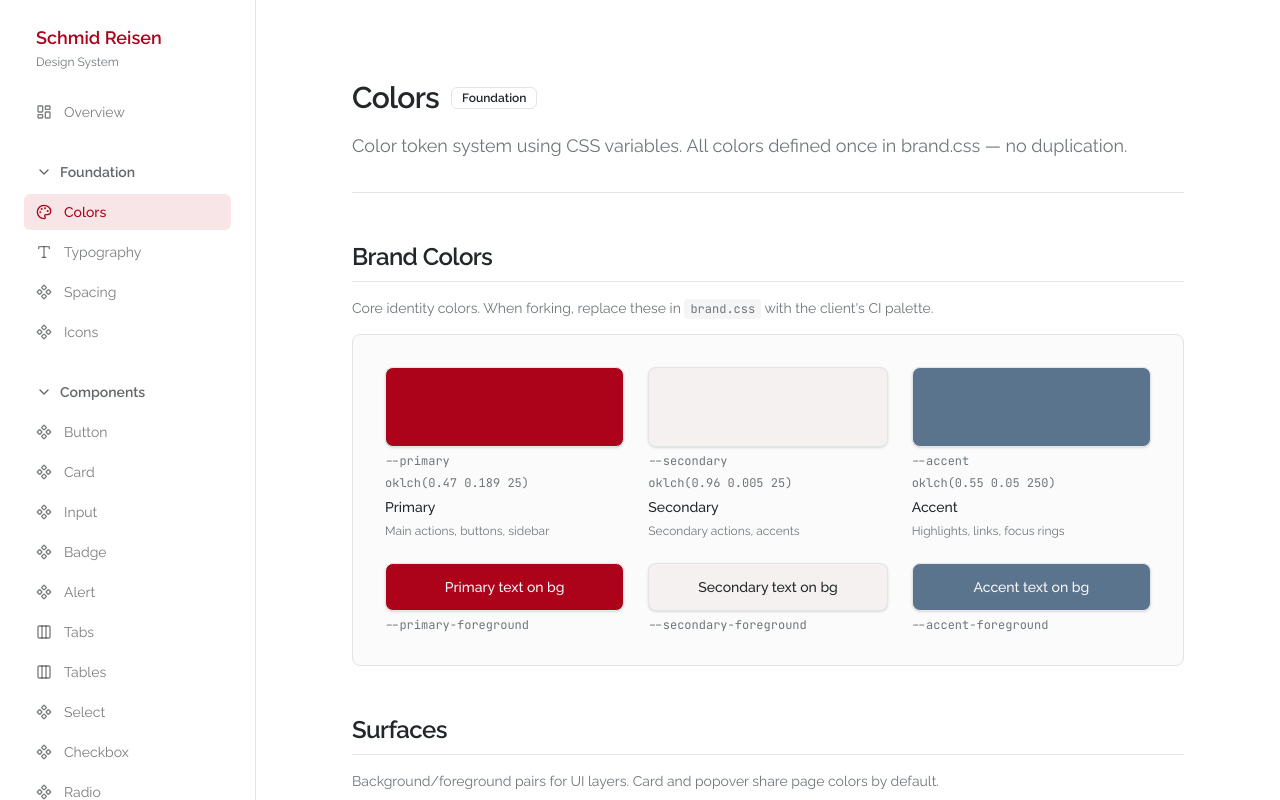
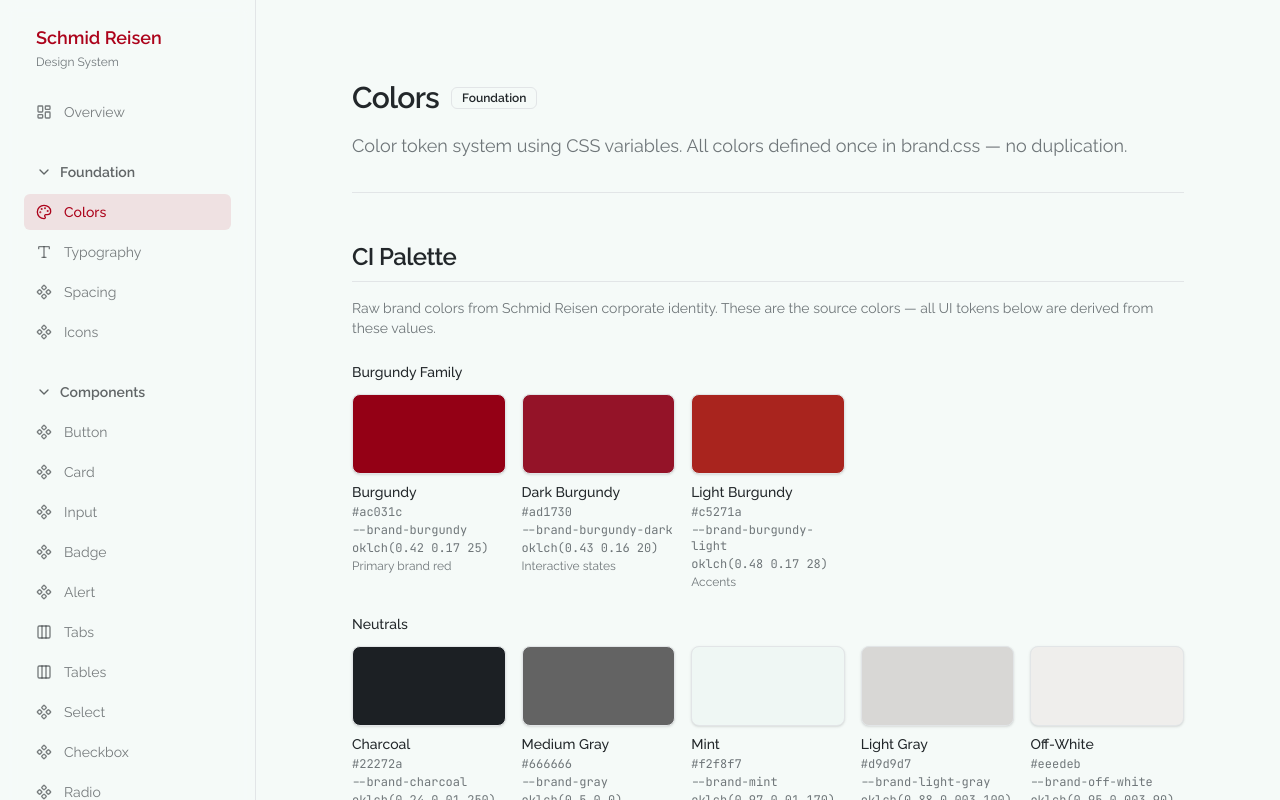
Before and after one commit to sftmlg/schmid-design-system, a Next.js app: page /foundation/colors in a window 1280 px wide. Shown: the top 800 px of the page. Built offline with nearby package versions, Linux system fonts and the light colour scheme.

Commit message:
Add CI palette colors and update surfaces to brand mint/off-white

```diff
--- a/src/app/brand.css
+++ b/src/app/brand.css
@@ -10,7 +10,44 @@
  * All components consume these tokens via Tailwind utilities.
  */
 
+/* ─── CI Palette ─────────────────────────────────────
+ * Raw brand colors from Schmid Reisen corporate identity.
+ * These are the source colors — UI tokens below are derived from these.
+ *
+ * Burgundy family:
+ *   #ac031c  oklch(0.42 0.17 25)   — Primary brand red
+ *   #ad1730  oklch(0.43 0.16 20)   — Dark burgundy (interactive)
+ *   #c5271a  oklch(0.48 0.17 28)   — Light burgundy (accents)
+ *
+ * Neutrals:
+ *   #22272a  oklch(0.24 0.01 250)  — Charcoal (text, footer)
+ *   #666666  oklch(0.50 0 0)       — Medium gray
+ *   #f2f8f7  oklch(0.97 0.01 170)  — Mint background
+ *   #d9d9d7  oklch(0.88 0.003 100) — Light gray (buttons)
+ *   #eeedeb  oklch(0.95 0.003 90)  — Off-white (sections)
+ *
+ * Sub-brand accents:
+ *   #948b6b  oklch(0.62 0.06 90)   — Olive (E5 hiking)
+ *   #147fa9  oklch(0.55 0.12 230)  — Blue (E5 accent)
+ * ──────────────────────────────────────────────────── */
+
 :root {
+	/* ─── Brand Metadata ──────────────────────────────── */
+	--brand-name: "Schmid Reisen";
+	--brand-description: "Bus, Taxi & Bikeshuttle in Nauders, Tirol";
+
+	/* ─── CI Palette (raw brand colors) ──────────────── */
+	--brand-burgundy: oklch(0.42 0.17 25);
+	--brand-burgundy-dark: oklch(0.43 0.16 20);
+	--brand-burgundy-light: oklch(0.48 0.17 28);
+	--brand-charcoal: oklch(0.24 0.01 250);
+	--brand-gray: oklch(0.5 0 0);
+	--brand-mint: oklch(0.97 0.01 170);
+	--brand-light-gray: oklch(0.88 0.003 100);
+	--brand-off-white: oklch(0.95 0.003 90);
+	--brand-olive: oklch(0.62 0.06 90);
+	--brand-blue: oklch(0.55 0.12 230);
+
 	/* ─── Core Brand ──────────────────────────────────── */
 	--primary: oklch(0.47 0.189 25);
 	--primary-foreground: oklch(0.98 0 0);
@@ -20,13 +57,13 @@
 	--accent-foreground: oklch(0.98 0 0);
 
 	/* ─── Surfaces ────────────────────────────────────── */
-	--background: oklch(1 0 0);
+	--background: oklch(0.98 0.005 170);
 	--foreground: oklch(0.27 0.009 234);
 	--card: oklch(1 0 0);
 	--card-foreground: oklch(0.27 0.009 234);
 	--popover: oklch(1 0 0);
 	--popover-foreground: oklch(0.27 0.009 234);
-	--muted: oklch(0.97 0.001 25);
+	--muted: oklch(0.95 0.003 90);
 	--muted-foreground: oklch(0.56 0.01 234);
 
 	/* ─── Semantic ────────────────────────────────────── */
@@ -54,8 +91,4 @@
 	--font-heading-weight: 600;
 	--font-body: var(--font-raleway), ui-sans-serif, system-ui, sans-serif;
 	--font-mono: var(--font-jetbrains), ui-monospace, monospace;
-
-	/* ─── Brand Metadata ──────────────────────────────── */
-	--brand-name: "Schmid Reisen";
-	--brand-description: "Bus, Taxi & Bikeshuttle in Nauders, Tirol";
 }
--- a/src/app/foundation/colors/page.tsx
+++ b/src/app/foundation/colors/page.tsx
@@ -9,18 +9,71 @@
 /* ────────────────────────────────────────────────
  * Color Hierarchy Architecture
  *
- * This page is structured as a 3-layer hierarchy to prevent duplication:
+ * This page is structured as a layered hierarchy to prevent duplication:
  *
+ * Layer 0: CI Palette    — raw brand colors (Schmid Busreisen only)
  * Layer 1: Brand Tokens  — primary, secondary, accent (defined ONCE)
  * Layer 2: Surfaces      — background/foreground pairs (derived from brand or independent)
  * Layer 3: Semantic       — destructive, success, warning (independent)
  * Layer 4: Chrome        — border, input, ring (utility)
  *
- * When forking for a client with a CI palette:
- * - Add a "CI Palette" section ABOVE brand tokens showing the raw CI colors
- * - Add a "Token Mapping" section showing CI color → derived tokens
- * - This eliminates duplication: each color value appears exactly ONCE
+ * The CI Palette section shows the raw corporate identity colors exactly once,
+ * with both hex and oklch values for reference.
  * ──────────────────────────────────────────────── */
+
+/* CI Palette — raw brand colors from corporate identity */
+const ciPalette = [
+	{
+		group: 'Burgundy Family',
+		colors: [
+			{
+				name: 'Burgundy',
+				variable: '--brand-burgundy',
+				hex: '#ac031c',
+				usage: 'Primary brand red',
+			},
+			{
+				name: 'Dark Burgundy',
+				variable: '--brand-burgundy-dark',
+				hex: '#ad1730',
+				usage: 'Interactive states',
+			},
+			{
+				name: 'Light Burgundy',
+				variable: '--brand-burgundy-light',
+				hex: '#c5271a',
+				usage: 'Accents',
+			},
+		],
+	},
+	{
+		group: 'Neutrals',
+		colors: [
+			{ name: 'Charcoal', variable: '--brand-charcoal', hex: '#22272a', usage: 'Text, footer' },
+			{ name: 'Medium Gray', variable: '--brand-gray', hex: '#666666', usage: 'Secondary text' },
+			{ name: 'Mint', variable: '--brand-mint', hex: '#f2f8f7', usage: 'Light background' },
+			{
+				name: 'Light Gray',
+				variable: '--brand-light-gray',
+				hex: '#d9d9d7',
+				usage: 'Button backgrounds',
+			},
+			{
+				name: 'Off-White',
+				variable: '--brand-off-white',
+				hex: '#eeedeb',
+				usage: 'Section backgrounds',
+			},
+		],
+	},
+	{
+		group: 'Sub-brand Accents',
+		colors: [
+			{ name: 'Olive', variable: '--brand-olive', hex: '#948b6b', usage: 'E5 Hiking' },
+			{ name: 'Blue', variable: '--brand-blue', hex: '#147fa9', usage: 'E5 Accent' },
+		],
+	},
+];
 
 /* Brand tokens — the core identity colors */
 const brandColors = [
@@ -115,6 +168,41 @@
 	);
 }
 
+function CIColorCard({
+	name,
+	variable,
+	hex,
+	usage,
+}: {
+	name: string;
+	variable: string;
+	hex: string;
+	usage: string;
+}) {
+	const [computed, setComputed] = useState('');
+
+	useEffect(() => {
+		const val = getComputedStyle(document.documentElement).getPropertyValue(variable).trim();
+		setComputed(val);
+	}, [variable]);
+
+	return (
+		<div className="space-y-2">
+			<div
+				className="h-20 w-full rounded-lg border border-border shadow-sm"
+				style={{ backgroundColor: `var(${variable})` }}
+			/>
+			<div className="space-y-0.5">
+				<p className="text-sm font-medium">{name}</p>
+				<p className="font-mono text-xs text-muted-foreground">{hex}</p>
+				<p className="font-mono text-xs text-muted-foreground">{variable}</p>
+				{computed && <p className="font-mono text-xs text-muted-foreground truncate">{computed}</p>}
+				<p className="text-xs text-muted-foreground">{usage}</p>
+			</div>
+		</div>
+	);
+}
+
 /* ──────────────────────────── Page ──────────────────────────── */
 
 export default function ColorsPage() {
@@ -125,6 +213,24 @@
 				description="Color token system using CSS variables. All colors defined once in brand.css — no duplication."
 				badge="Foundation"
 			/>
+
+			{/* ── Section 0: CI Palette ── */}
+			<Section id="ci-palette" title="CI Palette">
+				<p className="text-sm text-muted-foreground">
+					Raw brand colors from Schmid Reisen corporate identity. These are the source colors — all
+					UI tokens below are derived from these values.
+				</p>
+				{ciPalette.map((group) => (
+					<div key={group.group} className="mt-6">
+						<h3 className="text-sm font-medium mb-3">{group.group}</h3>
+						<div className="grid grid-cols-2 md:grid-cols-3 lg:grid-cols-5 gap-4">
+							{group.colors.map((color) => (
+								<CIColorCard key={color.variable} {...color} />
+							))}
+						</div>
+					</div>
+				))}
+			</Section>
 
 			{/* ── Section 1: Brand Colors ── */}
 			<Section id="brand-colors" title="Brand Colors">
--- a/src/app/globals.css
+++ b/src/app/globals.css
@@ -28,6 +28,18 @@
 	--color-border: var(--border);
 	--color-input: var(--input);
 	--color-ring: var(--ring);
+
+	/* CI Palette */
+	--color-brand-burgundy: var(--brand-burgundy);
+	--color-brand-burgundy-dark: var(--brand-burgundy-dark);
+	--color-brand-burgundy-light: var(--brand-burgundy-light);
+	--color-brand-charcoal: var(--brand-charcoal);
+	--color-brand-gray: var(--brand-gray);
+	--color-brand-mint: var(--brand-mint);
+	--color-brand-light-gray: var(--brand-light-gray);
+	--color-brand-off-white: var(--brand-off-white);
+	--color-brand-olive: var(--brand-olive);
+	--color-brand-blue: var(--brand-blue);
 
 	/* Radius */
 	--radius-sm: calc(var(--radius) - 4px);
```
